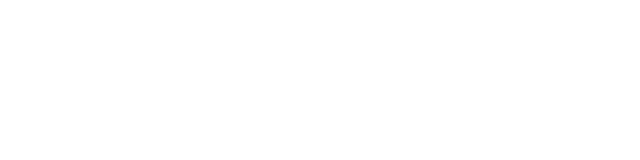
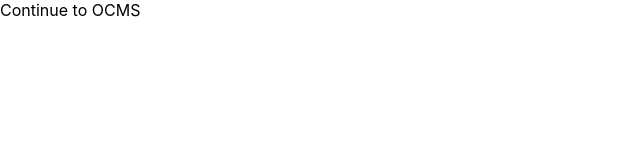
Before and after one commit to sneaky-potato/asmr-frontend, a React (Create React App) app: page /ocms/404 in a window 1280 px wide. Before the commit this address had no page. Shown: the top 160 px of the page, without its empty margins (0-640 px from the left). Built offline with nearby package versions, Linux system fonts and the light colour scheme.

Commit message:
not found page add

```diff
--- a/src/App.js
+++ b/src/App.js
@@ -6,6 +6,7 @@
 import PatientRegisterCard from "./components/patientRegisterCard";
 import LoginCard from "./components/loginCard";
 import ProfilePage from "./views/profilePage";
+import NotFound from "./pages/notFound";
 
 import 'notyf/notyf.min.css';
 
@@ -21,6 +22,7 @@
           <Route path="/ocms/register/patient" element={<PatientRegisterCard />} />
           <Route path="/ocms/login" element={<LoginCard />} />
           <Route path="/ocms/me" element={<ProfilePage />} />
+          <Route path="/ocms/404" element={<NotFound />} />
         </Routes>
       </BrowserRouter>
     </div>
--- /dev/null
+++ b/src/pages/notFound.js
@@ -0,0 +1,18 @@
+import { useNavigate } from "react-router-dom"
+
+const NotFound = (props) => {
+
+    const navigate = useNavigate();
+
+    return(
+        <div className="not-found">
+            <div className="not-found-header">{props.header}</div>
+            <div className="not-found-content">{props.content}</div>
+            <div className="main-title-btn link" onClick={() => navigate("/ocms")}>
+                Continue to OCMS
+            </div>
+        </div>
+    )
+}
+
+export default NotFound;
```
